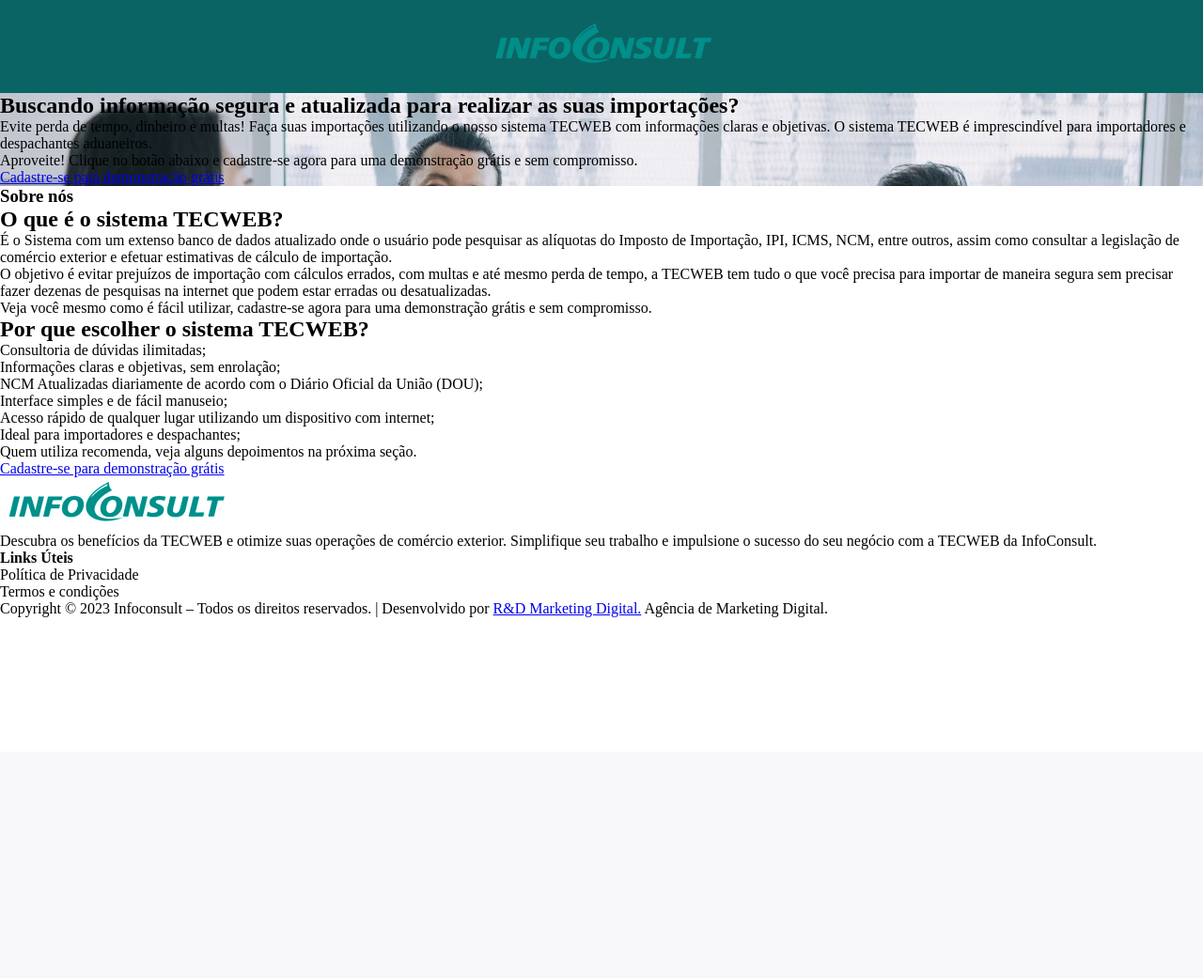
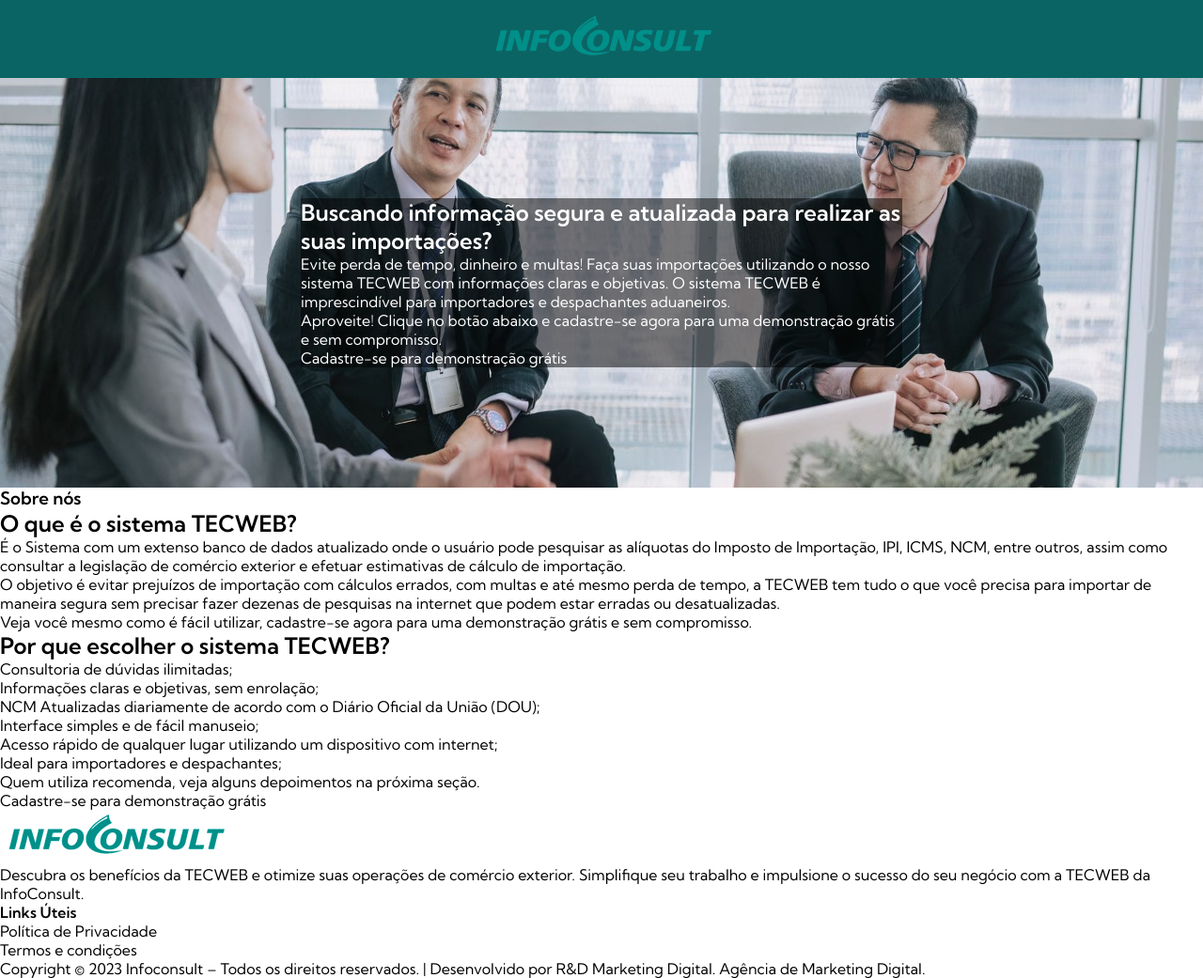
Before and after one commit to lucassdantas/lp-infoconsult, a PHP site: page / in a window 1280 px wide. Shown: the whole page at 94% size. Before the commit the page ends 657 px from the top, so only its background shows below. Run offline with PHP 8.4, Linux system fonts and the light colour scheme.

Commit message:
styilizing lp

```diff
--- a/assets/style.css
+++ b/assets/style.css
@@ -1,25 +1,43 @@
+@import url('https://fonts.googleapis.com/css2?family=Kumbh+Sans:wght@400;500;600&display=swap');
+
 *{
     padding:0;
     margin:0;
     box-sizing:border-box;
 }
 :root{
-    --green: #0B6464;
+    --green: #04948C;
+    --black: #333333;
+    --gray: #7A7A7A;
+    --lightGreen: #04A19C;
+    --darkGreen: #0B6464;
+    --lightBlue: #88D8D1;
 }
 
+body{
+    font-family:'Kumbh Sans',sans-serif;
+}
+a{
+    text-decoration: none;
+    color:inherit;
+}
 header{
-    background-color:var(--green);
+    background-color:var(--darkGreen);
     text-align:center;
-    padding:20px;
+    padding:12px;
 }
 
 .banner{
     background-image:url('/images/negocios-demonstracao-tecweb-reunia-sistema-infoconsult.jpg');
     background-repeat:no-repeat;
     background-size:cover;
-    background-position: center;
+    background-position: center center;
     background-attachment: fixed;
 
+    padding: 10% 25%;
+}
 
-
+.banner .centerInfo{
+    background-color:rgba(0, 0, 0, 0.5);
+    color:#fff;
 }
```
